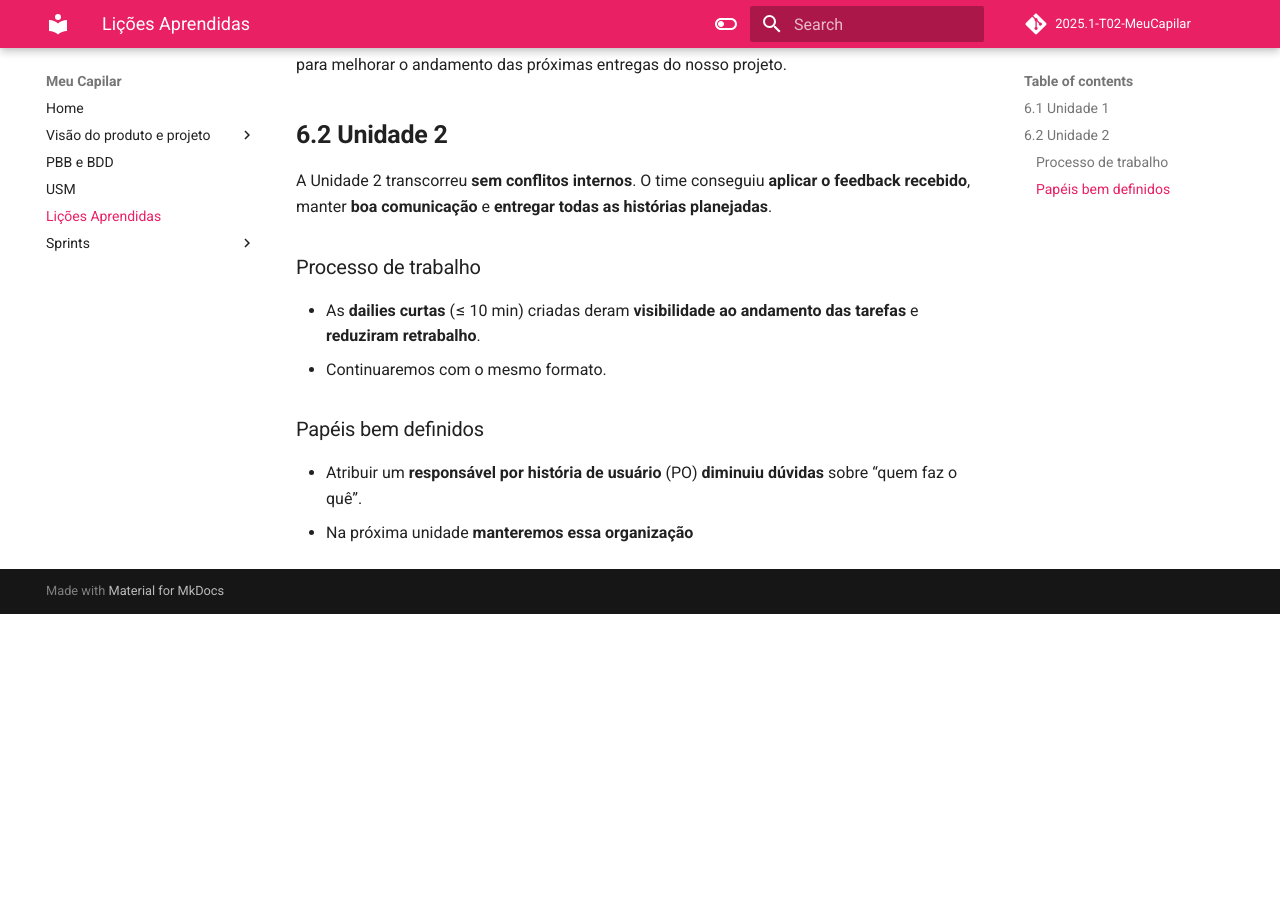
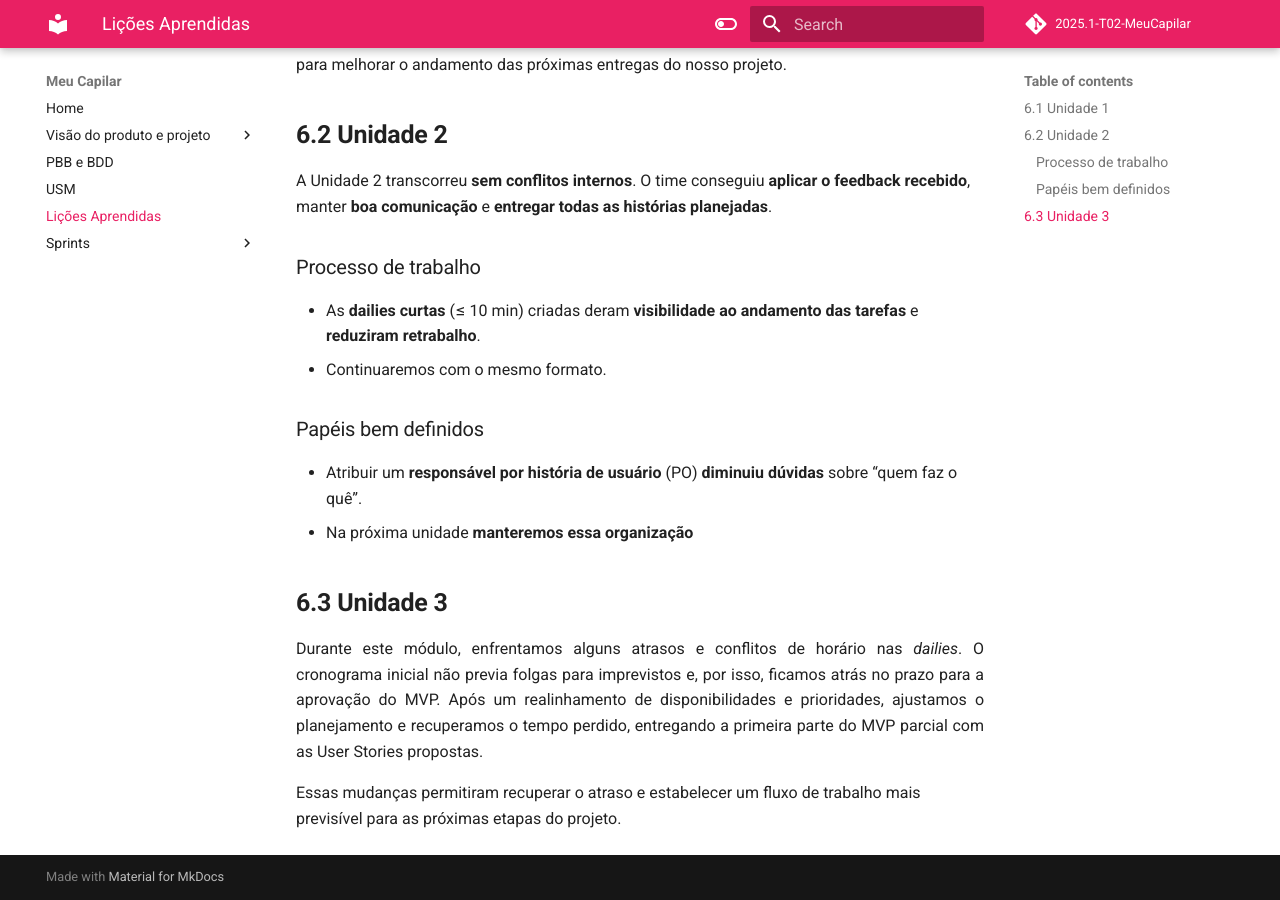
Before and after one commit to mdsreq-fga-unb/2025.1-T02-MeuCapilar, an MkDocs documentation site: the page built from docs/unidade1/licoesAprendidas.md, in a window 1280 px wide and 900 px high, scrolled down 737 px. Built offline with MkDocs 1.6.1 and Material for MkDocs 9.7.7, drawn with Linux system fonts in a browser that asks for light colours; comment, search, counter and statistics services are not loaded; before the commit the page ends 1351 px from its top, so only the background shows below that.

Commit message:
att licoes_unidade3

```diff
--- a/docs/unidade1/licoesAprendidas.md
+++ b/docs/unidade1/licoesAprendidas.md
@@ -27,3 +27,13 @@ A Unidade 2 transcorreu **sem conflitos internos**. O time conseguiu **aplicar o
 ### Papéis bem definidos
 - Atribuir um **responsável por história de usuário** (PO) **diminuiu dúvidas** sobre “quem faz o quê”.
 - Na próxima unidade **manteremos essa organização**
+
+## **6.3 Unidade 3**
+
+<p style="text-align: justify;">
+Durante este módulo, enfrentamos alguns atrasos e conflitos de horário nas <em>dailies</em>. O cronograma inicial não previa folgas para imprevistos e, por isso, ficamos atrás no prazo para a aprovação do MVP. Após um realinhamento de disponibilidades e prioridades, ajustamos o planejamento e recuperamos o tempo perdido, entregando a primeira parte do MVP parcial com as User Stories propostas.
+</p>
+
+<p>
+Essas mudanças permitiram recuperar o atraso e estabelecer um fluxo de trabalho mais previsível para as próximas etapas do projeto.
+</p>
```
